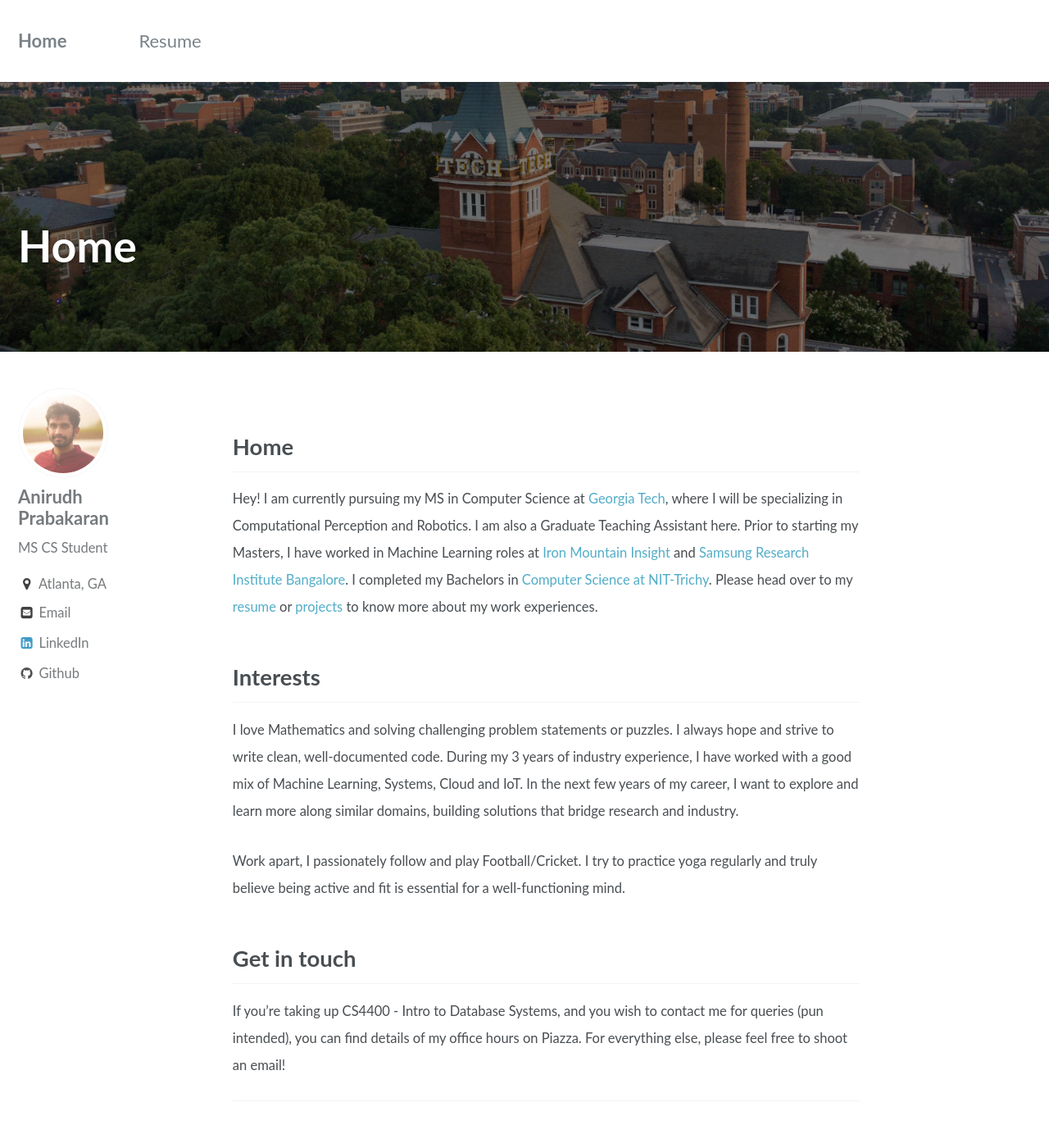
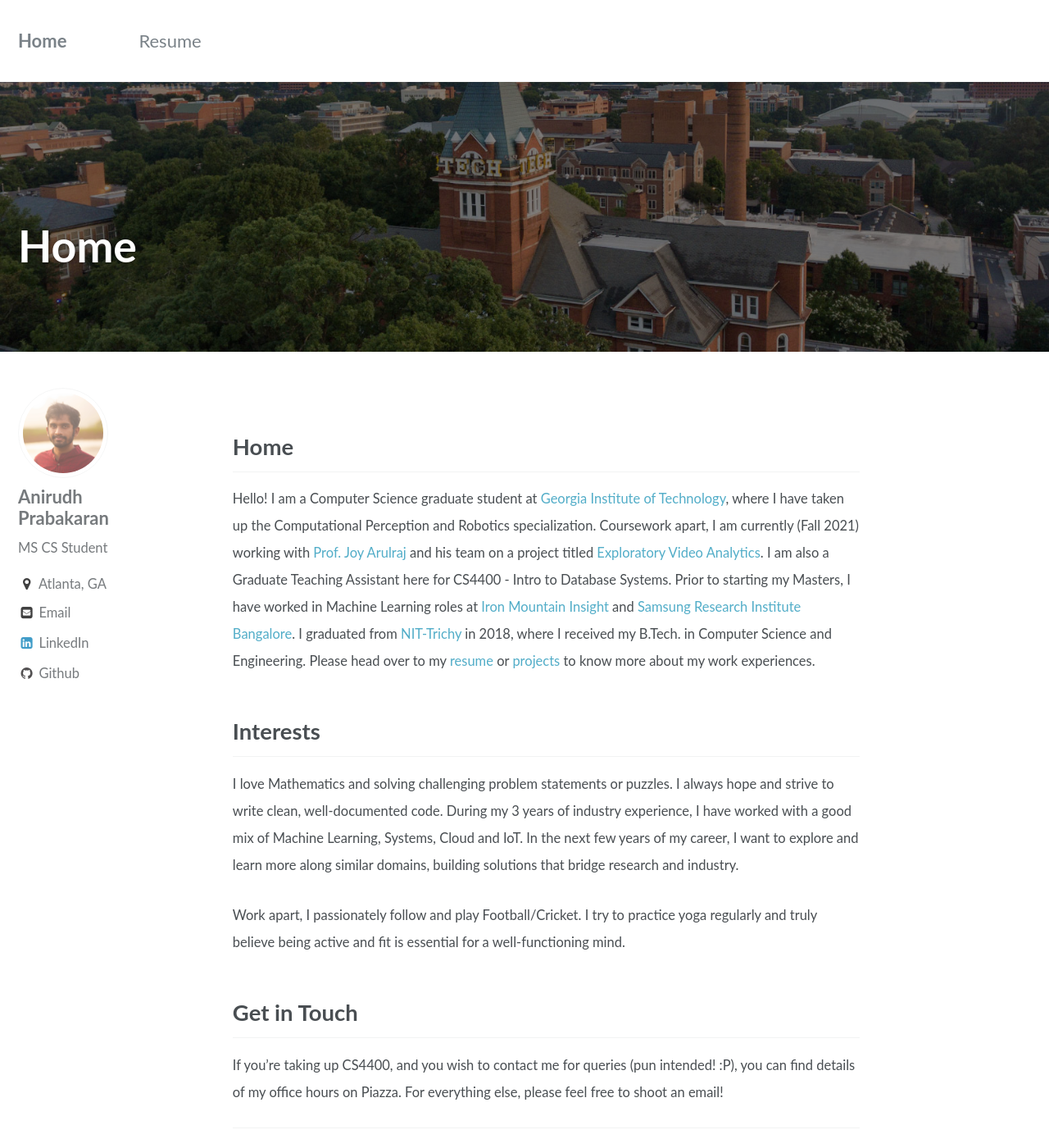
Before and after one commit to Anirudh58/Anirudh58.github.io, a Jekyll site: the page built from _pages/home.md, in a window 1280 px wide and 1400 px high. Shown: the whole window at 82% size. Built offline with Jekyll 4.4.1, drawn with Linux system fonts in a browser that asks for light colours; some of the changed lines change nothing that is shown.

Commit message:
oct update

```diff
--- a/_pages/home.md
+++ b/_pages/home.md
@@ -15,7 +15,7 @@ excerpt: ""
 
 ## Home
 
-<small> Hey! I am currently pursuing my MS in Computer Science at [Georgia Tech](https://www.gatech.edu/), where I will be specializing in Computational Perception and Robotics. I am also a Graduate Teaching Assistant here. Prior to starting my Masters, I have worked in Machine Learning roles at [Iron Mountain Insight](https://www.ironmountain.com/services/content-service-platform) and [Samsung Research Institute Bangalore](https://research.samsung.com/sri-b). I completed my Bachelors in [Computer Science at NIT-Trichy](https://www.nitt.edu/home/academics/departments/cse/). Please head over to my [resume](/resume) or [projects](/projects) to know more about my work experiences.
+<small> Hello! I am a Computer Science graduate student at [Georgia Institute of Technology](https://www.gatech.edu/), where I have taken up the Computational Perception and Robotics specialization. Coursework apart, I am currently (Fall 2021) working with [Prof. Joy Arulraj](https://www.cc.gatech.edu/~jarulraj/) and his team on a project titled [Exploratory Video Analytics](https://github.com/georgia-tech-db/eva). I am also a Graduate Teaching Assistant here for CS4400 - Intro to Database Systems. Prior to starting my Masters, I have worked in Machine Learning roles at [Iron Mountain Insight](https://www.ironmountain.com/services/content-service-platform) and [Samsung Research Institute Bangalore](https://research.samsung.com/sri-b). I graduated from [NIT-Trichy](https://www.nitt.edu/home/academics/departments/cse/) in 2018, where I received my B.Tech. in Computer Science and Engineering. Please head over to my [resume](/resume) or [projects](/projects) to know more about my work experiences.
 
 ## Interests
 
@@ -23,9 +23,9 @@ excerpt: ""
 
 <small> Work apart, I passionately follow and play Football/Cricket. I try to practice yoga regularly and truly believe being active and fit is essential for a well-functioning mind. </small>
 
-## Get in touch
+## Get in Touch
 
-<small> If you're taking up CS4400 - Intro to Database Systems, and you wish to contact me for queries (pun intended), you can find details of my office hours on Piazza. For everything else, please feel free to shoot an email! </small>
+<small> If you're taking up CS4400, and you wish to contact me for queries (pun intended! :P), you can find details of my office hours on Piazza. For everything else, please feel free to shoot an email! </small>
 
 
 <div id='featured'></div>
```
